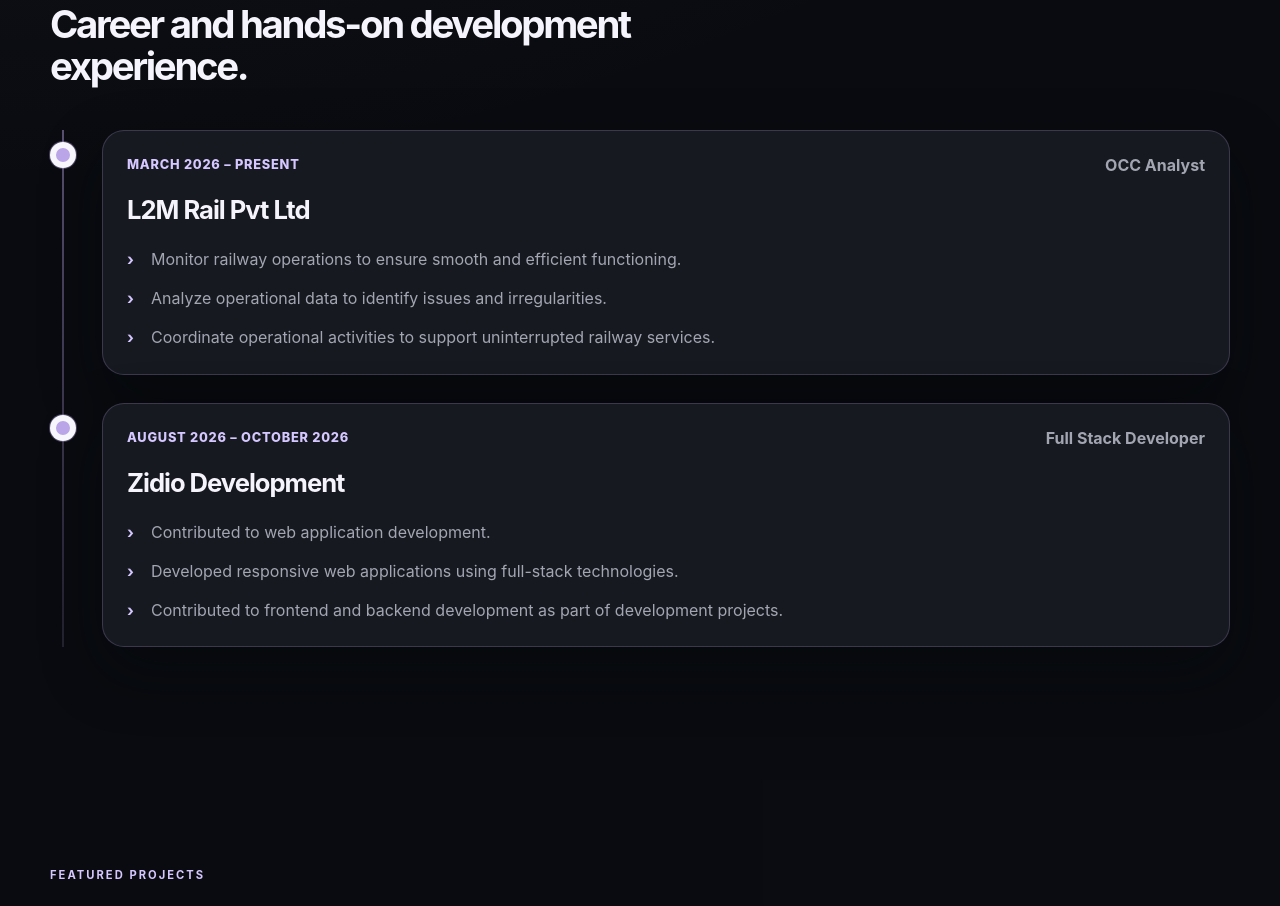
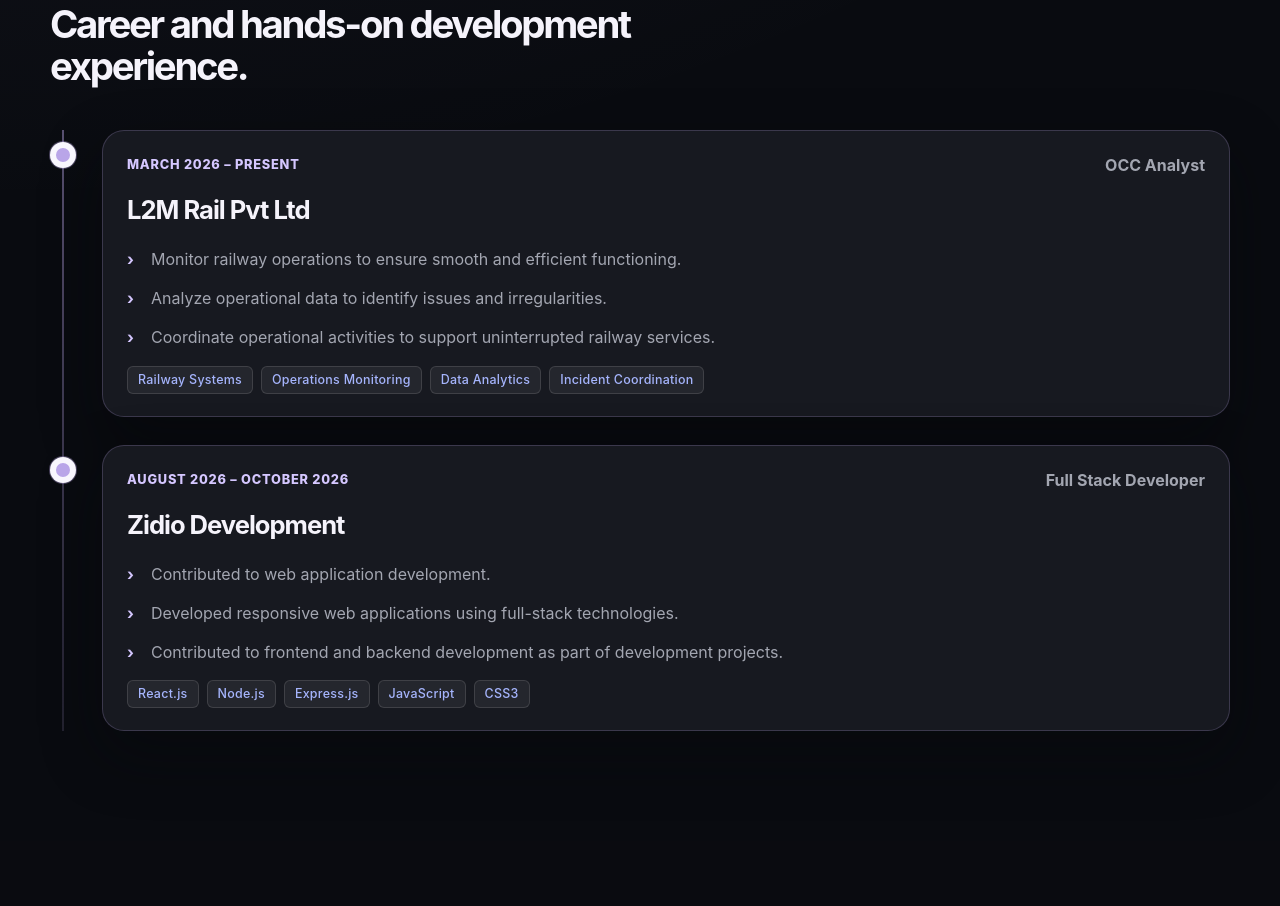
Before and after one commit to Sinchu-7/Portfolio, a React (Vite) app in the folder frontend/: page / in a window 1280 px wide. Shown: the part 1840-2746 px from the top of the page. Built offline with nearby package versions, Linux system fonts and the light colour scheme.

Commit message:
feat(frontend): add technology tag badges to work experience timeline

```diff
--- a/frontend/src/App.jsx
+++ b/frontend/src/App.jsx
@@ -49,6 +49,7 @@ const experience = [
       'Analyze operational data to identify issues and irregularities.',
       'Coordinate operational activities to support uninterrupted railway services.',
     ],
+    technologies: ['Railway Systems', 'Operations Monitoring', 'Data Analytics', 'Incident Coordination'],
   },
   {
     role: 'Full Stack Developer',
@@ -59,6 +60,7 @@ const experience = [
       'Developed responsive web applications using full-stack technologies.',
       'Contributed to frontend and backend development as part of development projects.',
     ],
+    technologies: ['React.js', 'Node.js', 'Express.js', 'JavaScript', 'CSS3'],
   },
 ];
 
@@ -472,6 +474,13 @@ function App() {
                           <li key={item}>{item}</li>
                         ))}
                       </ul>
+                      {entry.technologies && (
+                        <div className="timeline-tech-stack">
+                          {entry.technologies.map((tech) => (
+                            <span key={tech} className="tech-badge">{tech}</span>
+                          ))}
+                        </div>
+                      )}
                     </div>
                   </article>
                 ))}
--- a/frontend/src/styles.css
+++ b/frontend/src/styles.css
@@ -1294,3 +1294,23 @@ button {
 .copied-icon {
   color: #86efac;
 }
+
+/* Timeline Tech Badges */
+.timeline-tech-stack {
+  display: flex;
+  flex-wrap: wrap;
+  gap: 8px;
+  margin-top: 14px;
+}
+
+.tech-badge {
+  display: inline-block;
+  padding: 3px 10px;
+  background: rgba(255, 255, 255, 0.06);
+  border: 1px solid rgba(255, 255, 255, 0.12);
+  border-radius: 6px;
+  color: var(--accent, #a5b4fc);
+  font-size: 0.78rem;
+  font-weight: 500;
+  letter-spacing: 0.02em;
+}
```
